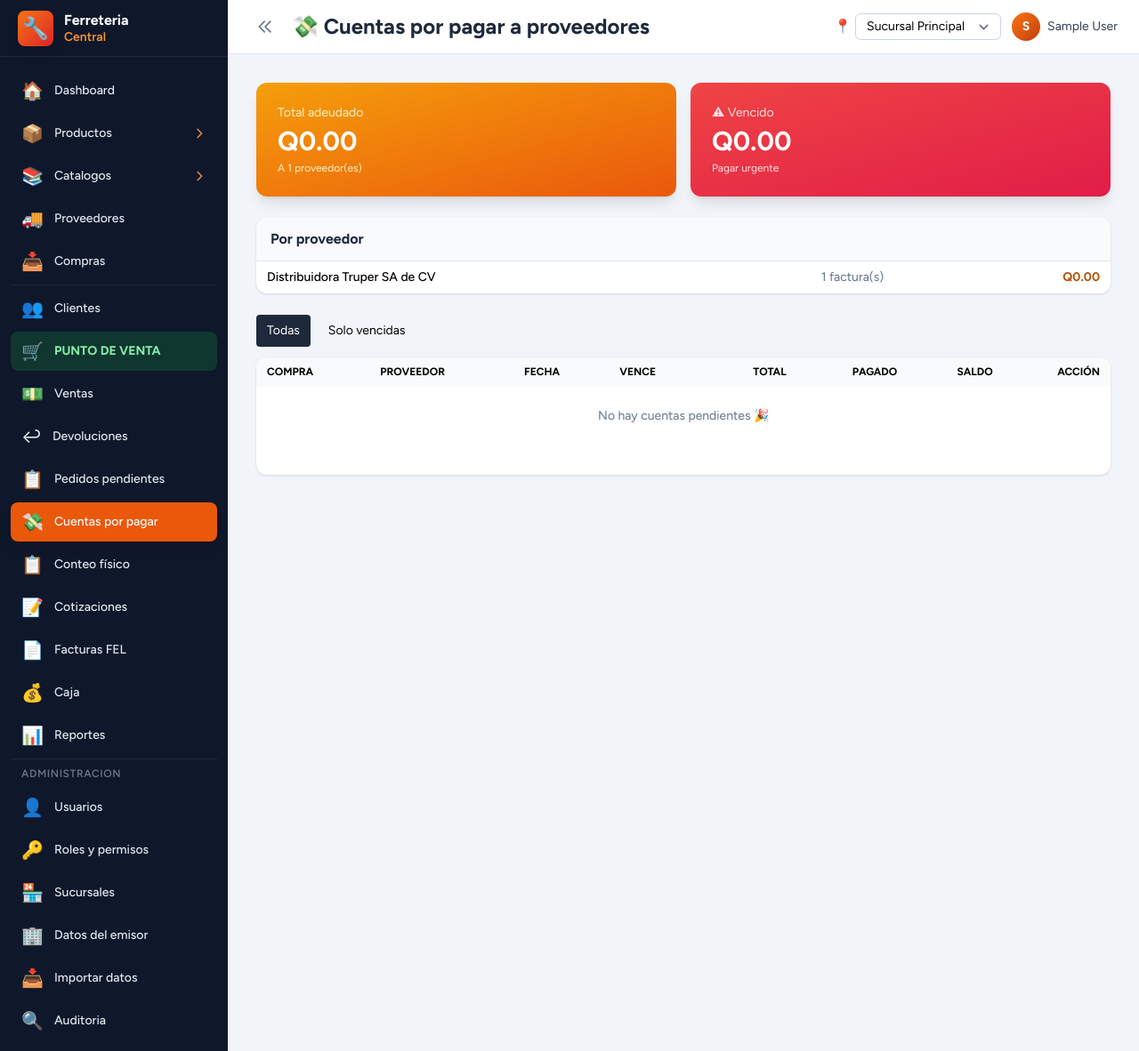
After one commit to Nedowil/Ferreteria, a Laravel app: page /admin/cuentas-pagar in a window 1280 px wide. The commit adds this page. Shown: the whole page at 89% size. Run offline with Laravel 12, Linux system fonts and the light colour scheme; a user stored in the database is signed in; data comes from the database, SQL or seed files in the repository; tables that the repository leaves empty hold one stand-in row (values such as "Sample post"); style sheets or scripts are compiled from the project's sources.

Commit message:
Bloque 2: pedidos pendientes + cuentas por pagar a proveedores + sidebar links
PEDIDOS PENDIENTES (encargos / wish list de clientes):
- Migracion: pending_orders table con cliente (registrado o libre nombre),
  producto (catalogo o descripcion libre), cantidad, status, telefono
- Modelo PendingOrder con constantes de estado
- Controller con index/create/store + acciones markNotified/markDelivered/cancel
- Vista index con 3 tarjetas-tab: pendiente / notificado / entregado
- Vista create con auto-llenado: al elegir producto del catalogo pone descripcion
  y unidad; al elegir cliente pone telefono
- Boton WhatsApp directo con mensaje pre-armado:
  'Hola [cliente], ya llego su pedido de [producto] ([cantidad] [unidad]).
   Lo esperamos en la ferreteria. Saludos!'
- Permisos: usa ventas.ver
- Sidebar: nuevo item '📋 Pedidos pendientes'

CUENTAS POR PAGAR A PROVEEDORES:
- Migracion: purchases ahora tiene payment_status (pagada/al_credito/parcial),
  amount_paid (acumulado), due_date (fecha de vencimiento)
- Nueva tabla purchase_payments para historial de abonos por compra
- Modelos: Purchase con relacion ->payments() y helper balance()
  PurchasePayment modelo standalone
- AccountsPayableController:
  - index: KPIs total adeudado + monto vencido, desglose por proveedor,
    tabla detalle con filtro 'solo vencidas'
  - pay: registra pago, actualiza amount_paid y payment_status (pagada
    si llega al total, parcial si no)
- Vista AP con cards visuales, desglose, form de pago inline por fila
- Sidebar: '💸 Cuentas por pagar'

OTROS:
- Sidebar: '📋 Conteo fisico' link agregado bajo Inventario

Faltan pendientes (siguiente bloque):
- Credito a clientes (cuentas por cobrar) — el equivalente AR de ventas
- Visor de auditoria mejorado
- Multi-sucursal con transferencias entre tiendas
- Refinar PWA con icons reales
- Marcar 'Pago a credito' en compras desde el form (ahora solo se
  pone amount_paid=0 si se crea con payment_status=al_credito)

```diff
--- /dev/null
+++ b/app/Http/Controllers/Admin/AccountsPayableController.php
@@ -0,0 +1,78 @@
+<?php
+
+namespace App\Http\Controllers\Admin;
+
+use App\Http\Controllers\Controller;
+use App\Models\Purchase;
+use App\Models\PurchasePayment;
+use Illuminate\Http\RedirectResponse;
+use Illuminate\Http\Request;
+use Illuminate\Support\Facades\DB;
+use Illuminate\View\View;
+
+class AccountsPayableController extends Controller
+{
+    public function index(Request $request): View
+    {
+        $supplierId = $request->integer('supplier_id') ?: null;
+        $overdueOnly = $request->boolean('overdue');
+
+        $purchases = Purchase::with(['supplier', 'payments'])
+            ->where('payment_status', '!=', 'pagada')
+            ->whereColumn('amount_paid', '<', 'total')
+            ->when($supplierId, fn ($q) => $q->where('supplier_id', $supplierId))
+            ->when($overdueOnly, fn ($q) => $q->whereNotNull('due_date')->whereDate('due_date', '<', now()))
+            ->orderBy('due_date')
+            ->paginate(20);
+
+        $totalOwed = Purchase::where('payment_status', '!=', 'pagada')
+            ->select(DB::raw('SUM(total - amount_paid) as owed'))
+            ->value('owed') ?? 0;
+
+        $overdueAmount = Purchase::where('payment_status', '!=', 'pagada')
+            ->whereNotNull('due_date')
+            ->whereDate('due_date', '<', now())
+            ->select(DB::raw('SUM(total - amount_paid) as owed'))
+            ->value('owed') ?? 0;
+
+        $bySupplier = Purchase::with('supplier')
+            ->where('payment_status', '!=', 'pagada')
+            ->select('supplier_id', DB::raw('SUM(total - amount_paid) as owed'), DB::raw('COUNT(*) as count'))
+            ->groupBy('supplier_id')
+            ->orderByDesc('owed')
+            ->get();
+
+        return view('admin.accounts_payable.index', compact('purchases', 'totalOwed', 'overdueAmount', 'bySupplier', 'overdueOnly'));
+    }
+
+    public function pay(Request $request, Purchase $compra): RedirectResponse
+    {
+        $data = $request->validate([
+            'amount' => ['required', 'numeric', 'gt:0'],
+            'payment_method' => ['required', 'in:efectivo,transferencia,cheque,deposito'],
+            'date' => ['required', 'date'],
+            'reference' => ['nullable', 'string', 'max:100'],
+            'notes' => ['nullable', 'string', 'max:255'],
+        ]);
+
+        DB::transaction(function () use ($data, $compra) {
+            PurchasePayment::create([
+                'purchase_id' => $compra->id,
+                'user_id' => auth()->id(),
+                'date' => $data['date'],
+                'amount' => $data['amount'],
+                'payment_method' => $data['payment_method'],
+                'reference' => $data['reference'] ?? null,
+                'notes' => $data['notes'] ?? null,
+            ]);
+
+            $newPaid = (float) $compra->amount_paid + (float) $data['amount'];
+            $compra->update([
+                'amount_paid' => $newPaid,
+                'payment_status' => $newPaid >= (float) $compra->total ? 'pagada' : 'parcial',
+            ]);
+        });
+
+        return back()->with('status', 'Pago registrado.');
+    }
+}
--- a/app/Models/Purchase.php
+++ b/app/Models/Purchase.php
@@ -28,10 +28,25 @@ class Purchase extends Model
         'status',
         'received_at',
         'notes',
+        'payment_status',
+        'amount_paid',
+        'due_date',
     ];
+
+    public function payments(): \Illuminate\Database\Eloquent\Relations\HasMany
+    {
+        return $this->hasMany(PurchasePayment::class);
+    }
+
+    public function balance(): float
+    {
+        return (float) $this->total - (float) $this->amount_paid;
+    }
 
     protected $casts = [
         'date' => 'date',
+        'due_date' => 'date',
+        'amount_paid' => 'decimal:2',
         'received_at' => 'datetime',
         'subtotal' => 'decimal:2',
         'tax' => 'decimal:2',
--- /dev/null
+++ b/resources/views/admin/accounts_payable/index.blade.php
@@ -0,0 +1,113 @@
+<x-app-layout>
+    <x-slot name="header">
+        <h2 class="font-bold text-2xl text-slate-800 leading-tight">💸 Cuentas por pagar a proveedores</h2>
+    </x-slot>
+
+    <div class="py-8 px-4 lg:px-8">
+        <div class="max-w-7xl mx-auto" x-data="{ payingId: null, payAmount: '', payMethod: 'efectivo', payRef: '' }">
+            @if (session('status'))
+                <div class="mb-4 p-3 bg-green-100 text-green-800 rounded">{{ session('status') }}</div>
+            @endif
+
+            <!-- KPIs -->
+            <div class="grid grid-cols-1 md:grid-cols-2 gap-4 mb-6">
+                <div class="bg-gradient-to-br from-amber-500 to-orange-600 rounded-xl p-6 text-white shadow-lg">
+                    <div class="text-amber-100 text-sm">Total adeudado</div>
+                    <div class="text-3xl font-bold mt-1">Q{{ number_format($totalOwed, 2) }}</div>
+                    <div class="text-amber-100 text-xs mt-1">A {{ $bySupplier->count() }} proveedor(es)</div>
+                </div>
+                <div class="bg-gradient-to-br from-red-500 to-rose-600 rounded-xl p-6 text-white shadow-lg">
+                    <div class="text-red-100 text-sm">⚠ Vencido</div>
+                    <div class="text-3xl font-bold mt-1">Q{{ number_format($overdueAmount, 2) }}</div>
+                    <div class="text-red-100 text-xs mt-1">Pagar urgente</div>
+                </div>
+            </div>
+
+            <!-- Desglose por proveedor -->
+            <div class="bg-white shadow rounded-xl overflow-hidden mb-6">
+                <div class="bg-slate-50 px-4 py-3 border-b">
+                    <h3 class="font-bold text-slate-800">Por proveedor</h3>
+                </div>
+                <table class="min-w-full text-sm">
+                    <tbody class="divide-y">
+                        @foreach ($bySupplier as $s)
+                            <tr>
+                                <td class="px-3 py-2 font-medium">{{ $s->supplier?->name ?? 'Sin proveedor' }}</td>
+                                <td class="px-3 py-2 text-center text-slate-500">{{ $s->count }} factura(s)</td>
+                                <td class="px-3 py-2 text-right font-bold text-amber-700">Q{{ number_format($s->owed, 2) }}</td>
+                            </tr>
+                        @endforeach
+                    </tbody>
+                </table>
+            </div>
+
+            <!-- Filtro -->
+            <div class="flex gap-2 mb-3">
+                <a href="?" class="px-3 py-2 @if(!$overdueOnly) bg-slate-800 text-white @else bg-slate-100 @endif rounded text-sm">Todas</a>
+                <a href="?overdue=1" class="px-3 py-2 @if($overdueOnly) bg-red-600 text-white @else bg-slate-100 @endif rounded text-sm">Solo vencidas</a>
+            </div>
+
+            <!-- Detalle por factura -->
+            <div class="bg-white shadow rounded-xl overflow-hidden">
+                <table class="min-w-full text-sm">
+                    <thead class="bg-slate-50">
+                        <tr>
+                            <th class="px-3 py-2 text-left text-xs uppercase">Compra</th>
+                            <th class="px-3 py-2 text-left text-xs uppercase">Proveedor</th>
+                            <th class="px-3 py-2 text-left text-xs uppercase">Fecha</th>
+                            <th class="px-3 py-2 text-left text-xs uppercase">Vence</th>
+                            <th class="px-3 py-2 text-right text-xs uppercase">Total</th>
+                            <th class="px-3 py-2 text-right text-xs uppercase">Pagado</th>
+                            <th class="px-3 py-2 text-right text-xs uppercase">Saldo</th>
+                            <th class="px-3 py-2 text-right text-xs uppercase">Acción</th>
+                        </tr>
+                    </thead>
+                    <tbody class="divide-y">
+                        @forelse ($purchases as $p)
+                            @php $overdue = $p->due_date && $p->due_date->isPast(); @endphp
+                            <tr class="@if($overdue) bg-red-50 @endif">
+                                <td class="px-3 py-2 font-mono text-xs">{{ $p->folio }}</td>
+                                <td class="px-3 py-2">{{ $p->supplier?->name }}</td>
+                                <td class="px-3 py-2 text-xs">{{ $p->date->format('d/m/Y') }}</td>
+                                <td class="px-3 py-2 text-xs @if($overdue) text-red-700 font-bold @endif">
+                                    {{ $p->due_date?->format('d/m/Y') ?? '—' }}
+                                </td>
+                                <td class="px-3 py-2 text-right">Q{{ number_format($p->total, 2) }}</td>
+                                <td class="px-3 py-2 text-right text-green-700">Q{{ number_format($p->amount_paid, 2) }}</td>
+                                <td class="px-3 py-2 text-right font-bold text-amber-700">Q{{ number_format($p->balance(), 2) }}</td>
+                                <td class="px-3 py-2 text-right">
+                                    <button @click="payingId = {{ $p->id }}; payAmount = '{{ $p->balance() }}'"
+                                            class="px-3 py-1 bg-green-600 text-white rounded text-xs">💵 Pagar</button>
+                                </td>
+                            </tr>
+                            <!-- Form de pago inline -->
+                            <tr x-show="payingId === {{ $p->id }}" x-cloak>
+                                <td colspan="8" class="bg-slate-50 p-4">
+                                    <form method="POST" action="{{ route('admin.cuentas_pagar.pay', $p) }}" class="grid grid-cols-1 md:grid-cols-5 gap-2">
+                                        @csrf
+                                        <input type="date" name="date" value="{{ now()->toDateString() }}" required class="border-gray-300 rounded text-sm">
+                                        <input type="text" name="amount" x-model="payAmount" placeholder="Monto" required inputmode="decimal" class="border-gray-300 rounded text-sm">
+                                        <select name="payment_method" required class="border-gray-300 rounded text-sm">
+                                            <option value="efectivo">Efectivo</option>
+                                            <option value="transferencia">Transferencia</option>
+                                            <option value="cheque">Cheque</option>
+                                            <option value="deposito">Depósito</option>
+                                        </select>
+                                        <input type="text" name="reference" placeholder="N° referencia (opcional)" class="border-gray-300 rounded text-sm">
+                                        <div class="flex gap-2">
+                                            <button class="flex-1 px-3 py-1 bg-green-600 text-white rounded text-sm">Confirmar</button>
+                                            <button type="button" @click="payingId = null" class="px-3 py-1 bg-slate-200 rounded text-sm">✕</button>
+                                        </div>
+                                    </form>
+                                </td>
+                            </tr>
+                        @empty
+                            <tr><td colspan="8" class="px-3 py-6 text-center text-slate-500">No hay cuentas pendientes 🎉</td></tr>
+                        @endforelse
+                    </tbody>
+                </table>
+                <div class="p-4">{{ $purchases->links() }}</div>
+            </div>
+        </div>
+    </div>
+</x-app-layout>
--- a/resources/views/layouts/sidebar.blade.php
+++ b/resources/views/layouts/sidebar.blade.php
@@ -176,6 +176,36 @@
                 <span x-show="!sidebarCollapsed" x-cloak class="text-sm font-medium">Devoluciones</span>
                 <span x-show="sidebarCollapsed" x-cloak class="absolute left-full ml-2 px-2 py-1 bg-slate-800 text-white text-xs rounded shadow-lg opacity-0 group-hover:opacity-100 pointer-events-none whitespace-nowrap z-50 transition">Devoluciones</span>
             </a>
+            <a href="{{ route('admin.pedidos.index') }}"
+               class="flex items-center gap-3 px-3 py-2 rounded-lg transition group relative
+                      {{ request()->routeIs('admin.pedidos.*') ? 'bg-orange-600 text-white shadow-lg' : 'hover:bg-slate-800' }}"
+               :class="sidebarCollapsed ? 'justify-center' : ''">
+                <span class="text-xl flex-shrink-0">📋</span>
+                <span x-show="!sidebarCollapsed" x-cloak class="text-sm font-medium">Pedidos pendientes</span>
+                <span x-show="sidebarCollapsed" x-cloak class="absolute left-full ml-2 px-2 py-1 bg-slate-800 text-white text-xs rounded shadow-lg opacity-0 group-hover:opacity-100 pointer-events-none whitespace-nowrap z-50 transition">Pedidos pendientes</span>
+            </a>
+        @endcan
+
+        @can('compras.ver')
+            <a href="{{ route('admin.cuentas_pagar.index') }}"
+               class="flex items-center gap-3 px-3 py-2 rounded-lg transition group relative
+                      {{ request()->routeIs('admin.cuentas_pagar.*') ? 'bg-orange-600 text-white shadow-lg' : 'hover:bg-slate-800' }}"
+               :class="sidebarCollapsed ? 'justify-center' : ''">
+                <span class="text-xl flex-shrink-0">💸</span>
+                <span x-show="!sidebarCollapsed" x-cloak class="text-sm font-medium">Cuentas por pagar</span>
+                <span x-show="sidebarCollapsed" x-cloak class="absolute left-full ml-2 px-2 py-1 bg-slate-800 text-white text-xs rounded shadow-lg opacity-0 group-hover:opacity-100 pointer-events-none whitespace-nowrap z-50 transition">Cuentas por pagar</span>
+            </a>
+        @endcan
+
+        @can('inventario.ajustar')
+            <a href="{{ route('admin.conteo.create') }}"
+               class="flex items-center gap-3 px-3 py-2 rounded-lg transition group relative
+                      {{ request()->routeIs('admin.conteo.*') ? 'bg-orange-600 text-white shadow-lg' : 'hover:bg-slate-800' }}"
+               :class="sidebarCollapsed ? 'justify-center' : ''">
+                <span class="text-xl flex-shrink-0">📋</span>
+                <span x-show="!sidebarCollapsed" x-cloak class="text-sm font-medium">Conteo físico</span>
+                <span x-show="sidebarCollapsed" x-cloak class="absolute left-full ml-2 px-2 py-1 bg-slate-800 text-white text-xs rounded shadow-lg opacity-0 group-hover:opacity-100 pointer-events-none whitespace-nowrap z-50 transition">Conteo físico</span>
+            </a>
         @endcan
 
         @can('cotizaciones.ver')
--- a/routes/web.php
+++ b/routes/web.php
@@ -85,6 +85,22 @@ Route::middleware(['auth', 'verified'])
             Route::post('inventario/{producto}/movimientos', [InventoryController::class, 'store'])->name('inventario.movimientos.store');
             Route::get('conteo-fisico', [\App\Http\Controllers\Admin\StockCountController::class, 'create'])->name('conteo.create');
             Route::post('conteo-fisico', [\App\Http\Controllers\Admin\StockCountController::class, 'store'])->name('conteo.store');
+        });
+
+        // Cuentas por pagar a proveedores
+        Route::middleware('permission:compras.ver')->group(function () {
+            Route::get('cuentas-pagar', [\App\Http\Controllers\Admin\AccountsPayableController::class, 'index'])->name('cuentas_pagar.index');
+            Route::post('cuentas-pagar/{compra}/pagar', [\App\Http\Controllers\Admin\AccountsPayableController::class, 'pay'])->name('cuentas_pagar.pay');
+        });
+
+        // Pedidos pendientes
+        Route::middleware('permission:ventas.ver')->group(function () {
+            Route::get('pedidos', [\App\Http\Controllers\Admin\PendingOrderController::class, 'index'])->name('pedidos.index');
+            Route::get('pedidos/nuevo', [\App\Http\Controllers\Admin\PendingOrderController::class, 'create'])->name('pedidos.create');
+            Route::post('pedidos', [\App\Http\Controllers\Admin\PendingOrderController::class, 'store'])->name('pedidos.store');
+            Route::post('pedidos/{pedido}/notificar', [\App\Http\Controllers\Admin\PendingOrderController::class, 'markNotified'])->name('pedidos.notify');
+            Route::post('pedidos/{pedido}/entregado', [\App\Http\Controllers\Admin\PendingOrderController::class, 'markDelivered'])->name('pedidos.deliver');
+            Route::post('pedidos/{pedido}/cancelar', [\App\Http\Controllers\Admin\PendingOrderController::class, 'cancel'])->name('pedidos.cancel');
         });
 
         Route::middleware('permission:proveedores.ver')->group(function () {
```
Also changed, not shown: app/Http/Controllers/Admin/PendingOrderController.php (added, +88 -0 lines), app/Models/PendingOrder.php (added, +31 -0 lines), app/Models/PurchasePayment.php (added, +23 -0 lines), resources/views/admin/pending_orders/create.blade.php (added, +105 -0 lines), resources/views/admin/pending_orders/index.blade.php (added, +106 -0 lines), database/migrations/2026_06_17_200000_create_pending_orders.php (added), database/migrations/2026_06_17_210000_add_credit_to_purchases.php (added).
